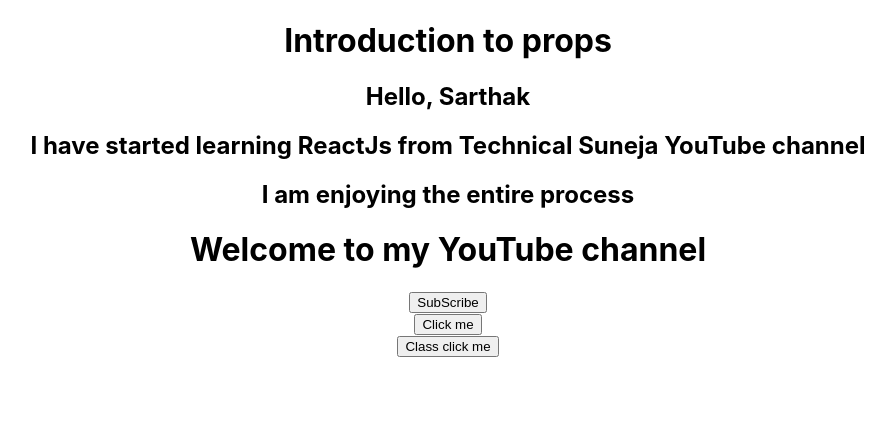
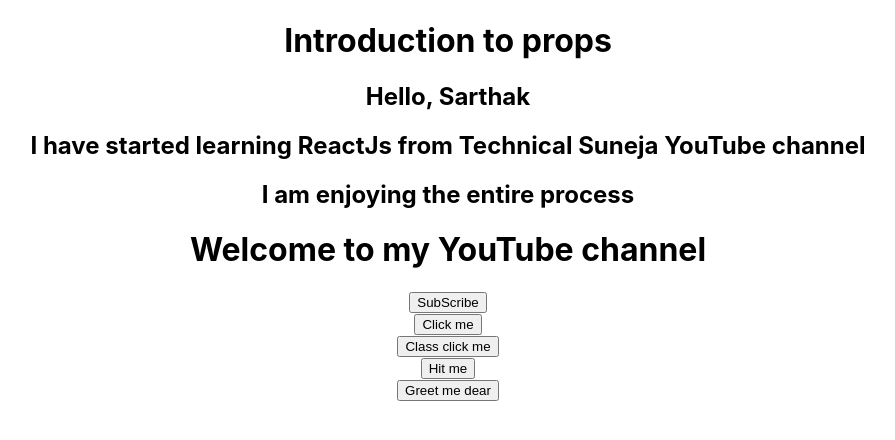
Before and after one commit to sarthakwagh16/mern-stack-learning, a React (Create React App) app in the folder reactJs/props-and-states/: page / in a window 1280 px wide. Shown: the top 440 px of the page, without its empty margins (192-1087 px from the left). Built offline with nearby package versions, Linux system fonts and the light colour scheme.

Commit message:
bind and props in events

```diff
--- a/reactJs/props-and-states/src/App.js
+++ b/reactJs/props-and-states/src/App.js
@@ -7,6 +7,12 @@ import Channel from './components/Channel';
 
 import ChangeEvent from './components/ChangeEvent';
 import CChangeEvent from './components/CChangeEvent';
+
+//use of bind in event handling
+import EventBind from './components/EventBind';
+
+//passsing props
+import EventProps from './components/EventProps';
 
 
 //props are properties or the parameters we pass inside the component
@@ -23,6 +29,11 @@ function App() {
 
       <ChangeEvent/>
       <CChangeEvent/>
+
+      <EventBind/>
+
+      <EventProps roll="22"/>
+
     </div>
   );
 }
--- /dev/null
+++ b/reactJs/props-and-states/src/components/EventBind.js
@@ -0,0 +1,39 @@
+import React, { Component } from 'react';
+
+/*
+The bind() is an inbuilt method in React that is used to pass the data
+as an argument to the function of a class based component.
+
+it is used to access this keyword
+*/
+export class EventBind extends Component {
+
+  constructor() {
+    super();
+
+    //this.changeEvent=this.changeEvent.bind(this);
+    //use above method when we define fun not using arrow fun
+    this.state = {
+      course: "BE"
+    }
+  }
+
+  changeEvent = () => {
+    this.setState({
+      course:"BTech"
+    })
+
+    console.log("Hello from", this.state.course);
+  }
+
+
+  render() {
+    return (
+      <div>
+        <button onClick={this.changeEvent}>Hit me</button>
+      </div>
+    )
+  }
+}
+
+export default EventBind
--- /dev/null
+++ b/reactJs/props-and-states/src/components/EventProps.js
@@ -0,0 +1,26 @@
+import React, { Component } from 'react'
+
+export class EventProps extends Component {
+
+    constructor(props){
+        super(props);
+
+        this.state={
+            roll:this.props.roll,
+            name:"Sarthak"
+
+        }
+    }
+    Greet=()=>{
+        console.log("Hello roll num", this.props.roll);
+    }
+  render() {
+    return (
+      <div>
+        <button onClick={this.Greet}>Greet me dear</button>
+      </div>
+    )
+  }
+}
+
+export default EventProps
```
